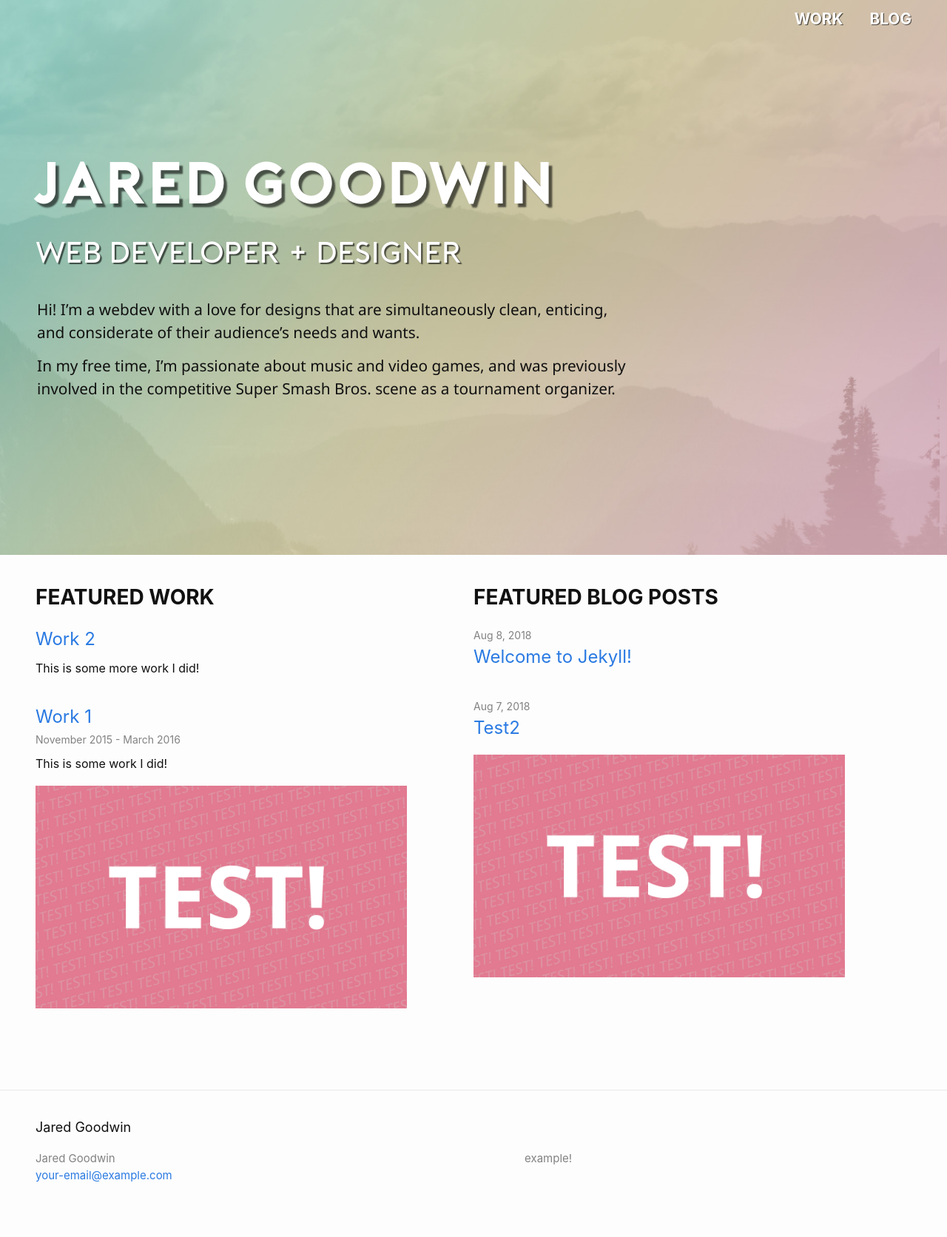
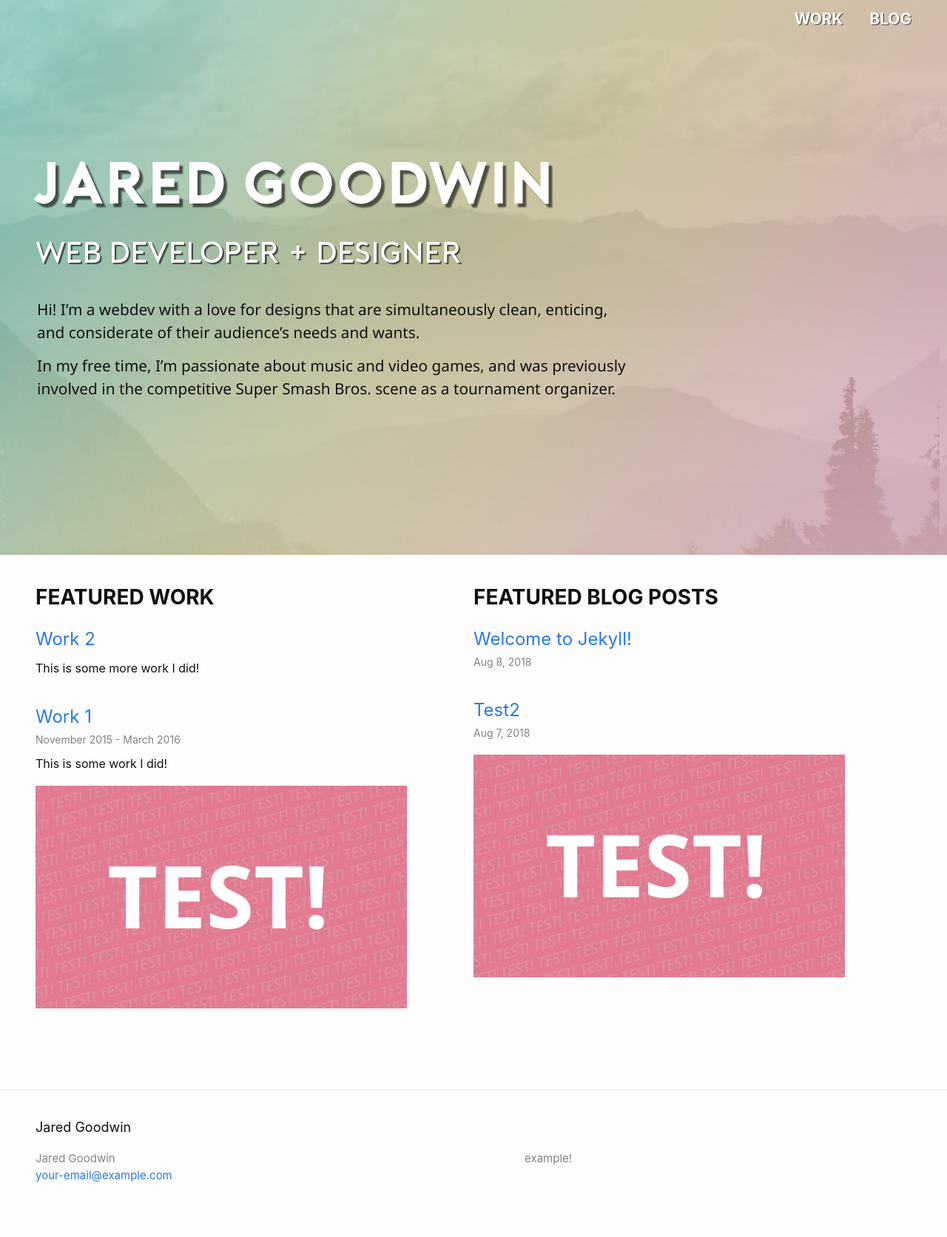
Before and after one commit to goodwin72/jaredrgoodwin.com, a Jekyll site: the page built from index.html, in a window 1280 px wide. Shown: the whole page at 74% size. Built offline with Jekyll 4.4.1, drawn with Linux system fonts in a browser that asks for light colours.

Commit message:
Added wrapper for list item text to maintain consistent space between text and image, regardless of existence of description

```diff
--- a/_includes/feed-blog.html
+++ b/_includes/feed-blog.html
@@ -26,17 +26,21 @@
 			{% comment %} Frustratingly, Liquid does not appear to have a bunch of useful logical syntax. This is the best I could do. {% endcomment %}
 			{% if include.featured-only == false or include.featured-only == nil or post.featured %}
 				<li>
+                    <div class="feed-item__text">
                         {%- assign date_format = site.minima.date_format | default: "%b %-d, %Y" -%}
-					<span class="post-meta">{{ post.date | date: date_format }}</span>
+                        <header class="feed-item__header">
                             <h3>
                                 <a class="post-link" href="{{ post.url | relative_url }}">
                                     {{ post.title | escape }}
                                 </a>
                             </h3>
+                            <span class="post-meta">{{ post.date | date: date_format }}</span>
+                        </header>
 
                         {%- if site.show_excerpts -%}
                             {{ post.excerpt }}
                         {%- endif -%}
+                    </div>
 
                     {%- if post.image -%}
                         <a href="{{ post.url | relative_url }}">
--- a/_includes/feed-work.html
+++ b/_includes/feed-work.html
@@ -11,6 +11,7 @@
 			{%- comment -%} Frustratingly, Liquid does not appear to have a bunch of useful logical syntax. This is the best I could do. {%- endcomment -%}
 			{%- if include.featured-only == false or include.featured-only == nil or work.featured -%}
 				<li>
+                    <div class="feed-item__text">
                         <header class="feed-item__header">
                             <h3>
                                 <a class="post-link" href="{{ work.url | relative_url }}">
@@ -23,6 +24,7 @@
                         {%- if work.description -%}
                             <p>{{ work.description }}</p>
                         {%- endif -%}
+                    </div>
 
                     {%- if work.image -%}
                         <a href="{{ work.url | relative_url }}">
--- a/_sass/minima/_layout.scss
+++ b/_sass/minima/_layout.scss
@@ -441,6 +441,10 @@
     text-transform: uppercase;
 }
 
+.feed-item__text{
+    margin-bottom: $spacing-unit / 2;;
+}
+
 .feed-item__header{
     margin-bottom: $spacing-unit / 4;
 
```
Lines whose indentation alone changed are shown as unchanged.
